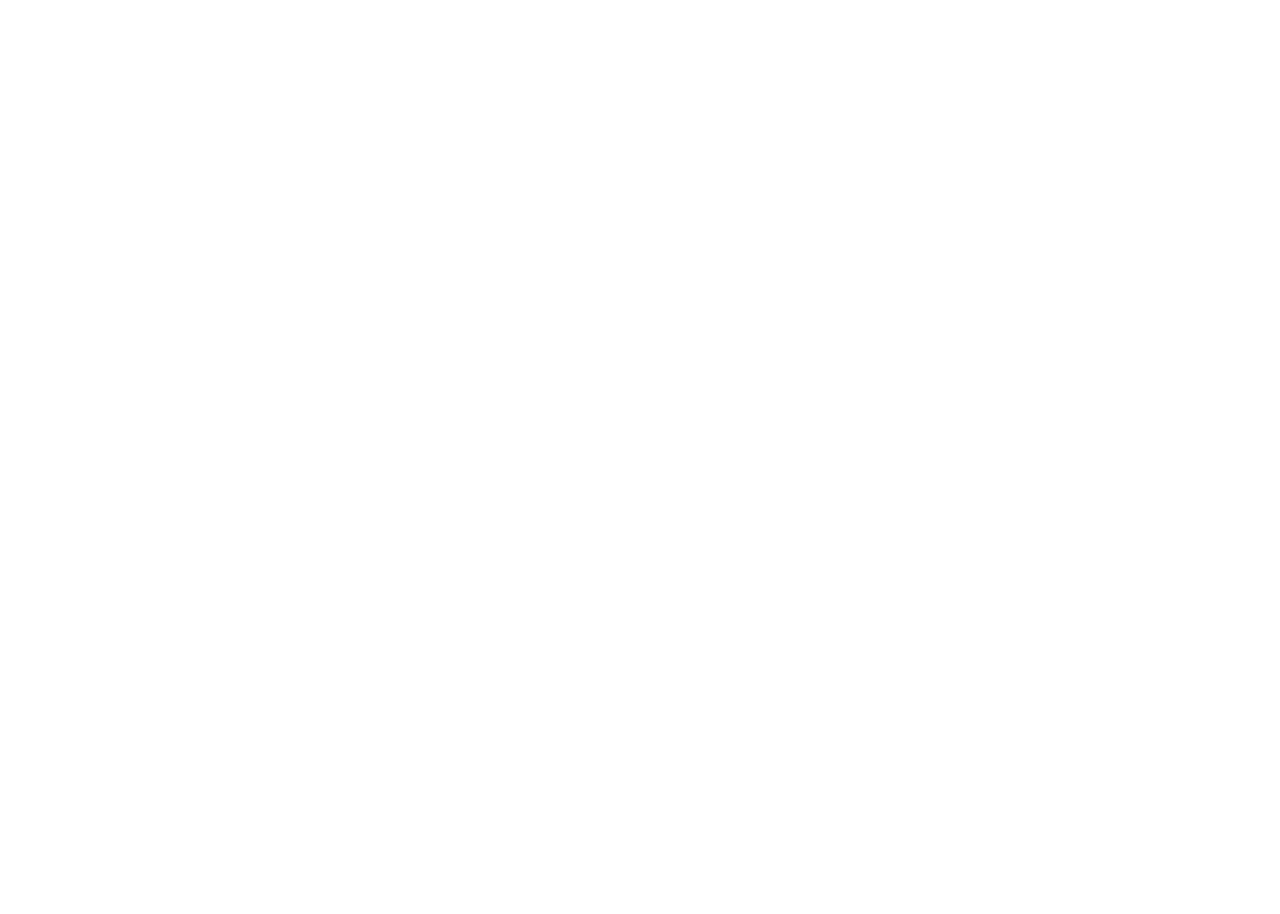
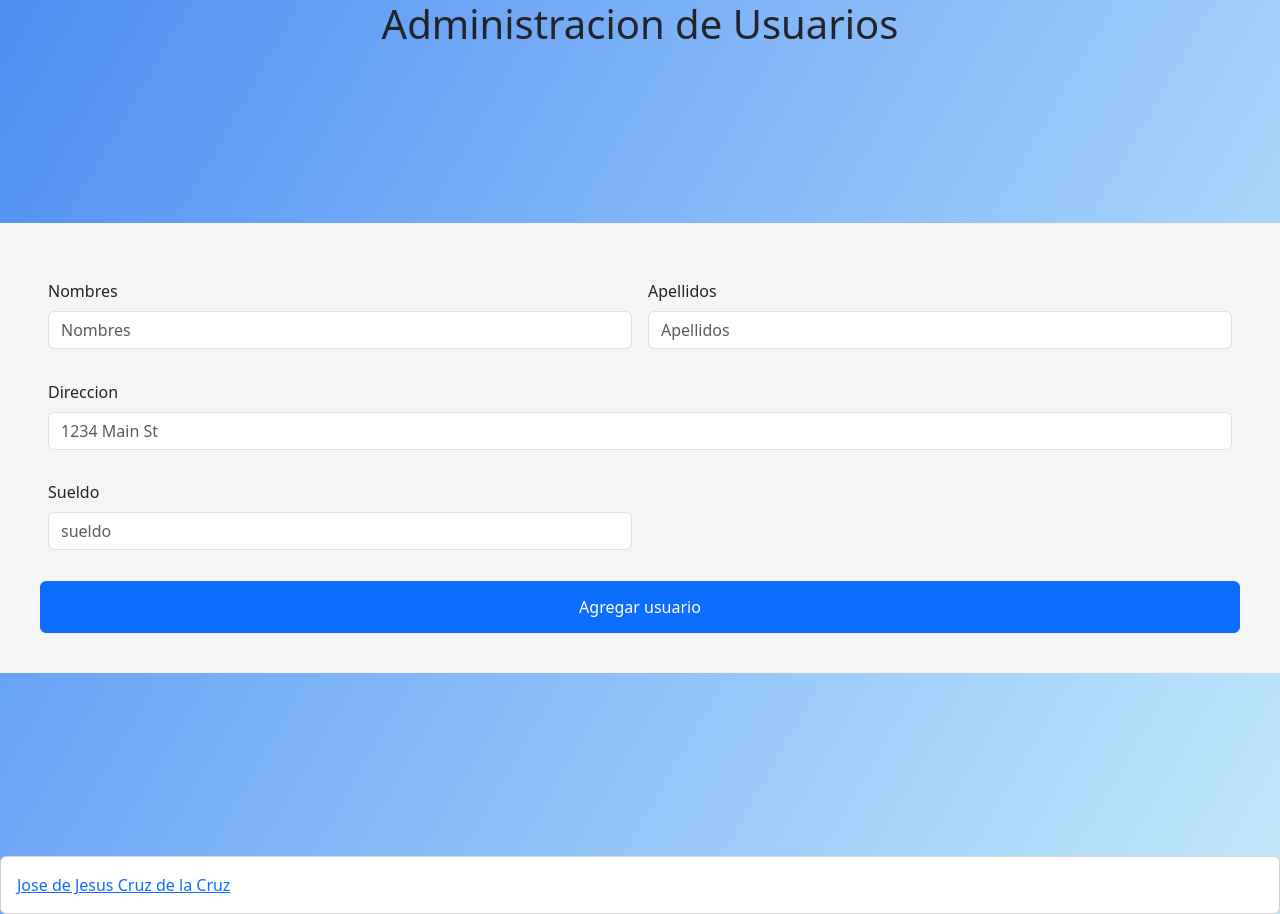
Before and after one commit to ch0c0tr0l/Proyecto_M7_S15, a plain HTML site: page index.html in a window 1280 px wide. Before the commit the page ends 800 px from the top, so only its background shows below. Drawn offline with nearby package versions, Linux system fonts and the light colour scheme.

Commit message:
carga de estructura y estilo

```diff
--- a/index.html
+++ b/index.html
@@ -3,9 +3,46 @@
 <head>
     <meta charset="UTF-8">
     <meta name="viewport" content="width=device-width, initial-scale=1.0">
-    <title>Document</title>
+    <link rel="stylesheet" href="style.css">
+    <link href="https://cdn.jsdelivr.net/npm/bootstrap@5.3.0-alpha3/dist/css/bootstrap.min.css" rel="stylesheet" integrity="sha384-KK94CHFLLe+nY2dmCWGMq91rCGa5gtU4mk92HdvYe+M/SXH301p5ILy+dN9+nJOZ" crossorigin="anonymous">
+    <title>CRUD_M7_S15</title>
 </head>
 <body>
-
+    <header>
+        <h1 class="h1">
+            Administracion de Usuarios
+        </h1>
+    </header>
+    <main>
+    <section class="form_container">
+        <form class="form row g-3" action="" name="formulario">
+                <div class="col-md-6">
+                  <label for="nombres" class="form-label">Nombres</label>
+                  <input type="text" class="form-control" id="nombres" placeholder="Nombres">
+                </div>
+                <div class="col-md-6">
+                  <label for="apellidos" class="form-label">Apellidos</label>
+                  <input type="text" class="form-control" id="apellidos" placeholder="Apellidos">
+                </div>
+                <div class="col-12">
+                  <label for="direccion" class="form-label">Direccion</label>
+                  <input type="text" class="form-control" id="direccion" placeholder="1234 Main St">
+                </div>
+                <div class="col-md-6">
+                  <label for="sueldo" class="form-label">Sueldo</label>
+                  <input type="number" class="form-control" id="sueldo" placeholder="sueldo">
+                </div>
+                  <button type="submit" class="btn btn-primary">Agregar usuario</button>
+                </div>
+        </form>
+    </section>
+    </main>
+    <footer>
+        <div class="card">
+            <div class="card-body">
+            <a href="https://dotz.com.mx/">Jose de Jesus Cruz de la Cruz</a>
+            </div>
+        </div>
+    </footer>
 </body>
 </html>
--- a/style.css
+++ b/style.css
@@ -0,0 +1,31 @@
+*{
+    padding: 0;
+    margin: 0;
+    box-sizing: border-box;
+}
+body{
+    background-image: linear-gradient(120deg, #4f8ef3 0%, #c2e9fb 100%);
+}
+.form_container{
+    display: flex;
+    justify-content: center;
+    align-items: center;
+    height: 100vh;
+    border-radius: 1%;
+}
+.form{
+    width: 100%;
+    height: 450px;
+    background-color: whitesmoke;
+    padding: 40px;
+}
+.form_input{
+    margin-bottom: 30px;
+}
+a{
+    text-decoration: none;
+}
+h1{
+    text-align: center;
+    color: hsl(240, 33%, 95%);
+}
```
